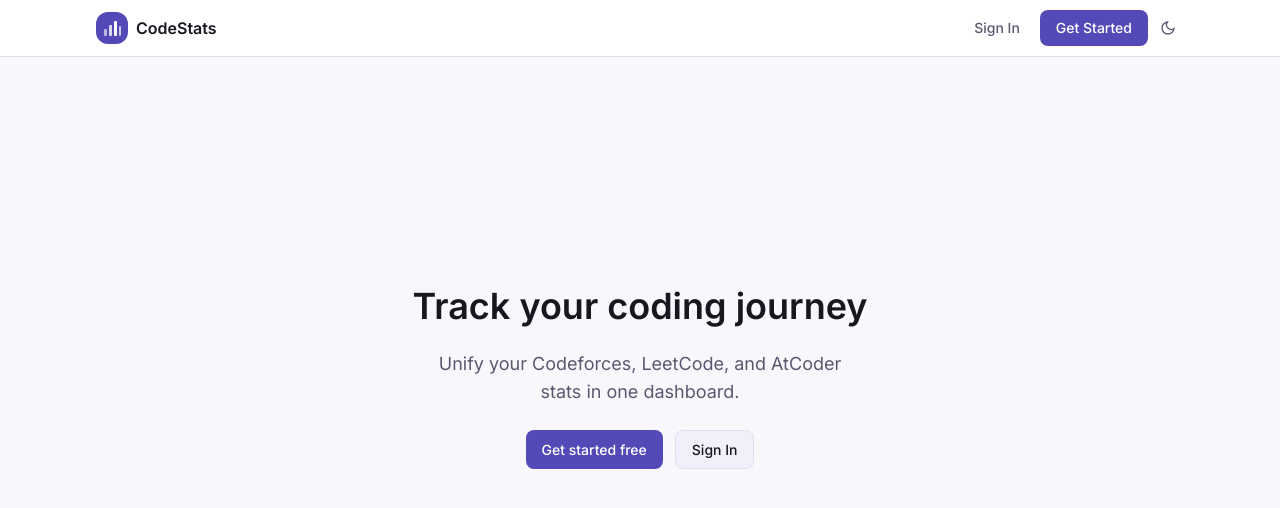
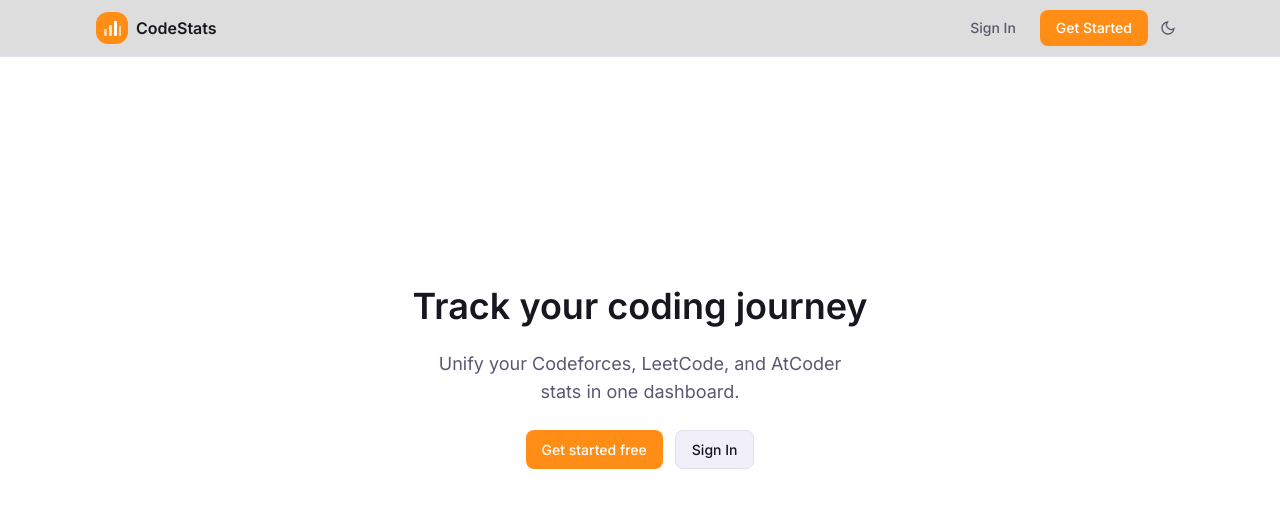
Before and after one commit to aman-shahi-dev/CodeStats, a React (Vite) app in the folder client/: page / in a window 1280 px wide. Shown: the top 508 px of the page. Built offline with nearby package versions, Linux system fonts and the light colour scheme; no server answers.

Commit message:
changed the project theme and defined validators and formatters

```diff
--- a/client/src/components/Navbar.jsx
+++ b/client/src/components/Navbar.jsx
@@ -2,12 +2,12 @@
 import { useAuth } from "../hooks/useAuth";
 import ThemeToggle from "./ui/ThemeToggle";
 import { Link, NavLink, useNavigate } from "react-router-dom";
-import {Logo} from "../components/ui/Logo";
+import { Logo } from "../components/ui/Logo";
 
 const navLinkClass = ({ isActive }) =>
-  `text-sm font-medium transition-colors duration-200 px-3 py-1.5 rounded-lg ${
+  `text-sm font-medium transition-colors duration-200 px-4 py-2 rounded-md ${
     isActive
-      ? "text-[var(--brand)] bg-[var(--brand-subtle)]"
+      ? "text-[var(--text-inverse)] bg-[var(--brand-subtle)]"
       : "text-[var(--text-secondary)] hover:text-[var(--text-primary)] hover:bg-[var(--bg-raised)]"
   }`;
 
--- /dev/null
+++ b/client/src/formatters/formatters.js
@@ -0,0 +1,56 @@
+/*
+  - Format a rating number – adds + prefix for positive deltas
+  e.g. 1847 -> "1847", 120 -> "+120"
+*/
+
+export function formatRating(value, showSign = false) {
+  if (value == null) return "—";
+  return showSign && value > 0 ? `+${value}` : String(value);
+}
+
+/*
+  - Format a large count with K suffix
+  e.g. 1200 -> "1.2K", 500 -> "500"
+*/
+
+export function formatCount(value) {
+  if (value == null) return "–";
+  if (value >= 1000) return `${(value / 1000).toFixed(1)}K`;
+  return String(value);
+}
+
+/*
+  - Format a date string to "March 15, 2026"
+*/
+
+export function FormatDate(dateStr) {
+  if (!dateStr) return "–";
+  return new Date(dateStr).toLocaleDateString("en-US", {
+    month: "short",
+    day: "numeric",
+    year: "numeric",
+  });
+}
+
+/*
+  - Format a Unix timestamp (Codeforces uses these)
+*/
+
+export function FormatUnixDate(timestamp) {
+  if (!timestamp) return "–";
+  return formatDate(new Date(timestamp * 1000));
+}
+
+export function FormatVerdict(verdict) {
+  const map = {
+    OK: { label: "AC", color: "var(--success)" },
+    WRONG_ANSWER: { label: "WA", color: "var(--danger)" },
+    TIME_LIMIT_EXCEEDED: { label: "TLE", color: "var(--warning)" },
+    MEMORY_LIMIT_EXCEEDED: { label: "MLE", color: "var(--warning)" },
+    RUNTIME_ERROR: { label: "RE", color: "var(--danger)" },
+    COMPILATION_ERROR: { label: "CE", color: "var(--danger)" },
+    Accepted: { label: "AC", color: "var(--success)" },
+    "Wrong Answer": { label: "WA", color: "var(--danger)" },
+  };
+  return map[verdict] || { label: verdict, color: "var(--text-tertiary)" };
+}
--- a/client/src/index.css
+++ b/client/src/index.css
@@ -22,15 +22,15 @@
 }
 
 :root {
-  --bg-base: #f8f7fc;
-  --bg-surface: #ffffff;
+  --bg-base: #ffffff;
+  --bg-surface: #dddddd;
   --bg-raised: #f1eff9;
   --bg-sunken: #eceaf6;
 
-  --brand: #534ab7;
-  --brand-hover: #3c3489;
-  --brand-subtle: #eeedfe;
-  --brand-text: #3c3489;
+  --brand: #ff8d16;
+  --brand-hover: #ff8200;
+  --brand-subtle: #fcac59;
+  --brand-text: #000000;
 
   --text-primary: #18171f;
   --text-secondary: #5a5870;
@@ -55,15 +55,15 @@
 }
 
 .dark {
-  --bg-base: #100f1a;
-  --bg-surface: #1a192a;
+  --bg-base: #000000;
+  --bg-surface: #111111;
   --bg-raised: #242338;
   --bg-sunken: #13121f;
 
-  --brand: #7f77dd;
-  --brand-hover: #9089e4;
-  --brand-subtle: #1e1c3a;
-  --brand-text: #afa9ec;
+  --brand: #ff8d16;
+  --brand-hover: #ff8200;
+  --brand-subtle: #fcac59;
+  --brand-text: #fcac59;
 
   --text-primary: #eeedf8;
   --text-secondary: #9e9bb8;
--- /dev/null
+++ b/client/src/validators/validators.js
@@ -0,0 +1,35 @@
+/**
+ * Codeforces handles: 3–24 chars, letters/digits/underscores/hyphens
+ */
+export function isValidCFHandle(handle) {
+  return /^[a-zA-Z0-9_-]{3,24}$/.test(handle);
+}
+
+/**
+ * LeetCode usernames: 1–25 chars, letters/digits/hyphens/underscores
+ */
+export function isValidLCUsername(username) {
+  return /^[a-zA-Z0-9_-]{1,25}$/.test(username);
+}
+
+/**
+ * AtCoder usernames: 3–16 chars, letters/digits/underscores
+ */
+export function isValidACUsername(username) {
+  return /^[a-zA-Z0-9_]{3,16}$/.test(username);
+}
+
+/**
+ * Generic — validate a platform handle by platform key
+ */
+export function validateHandle(platform, handle) {
+  if (!handle || handle.trim() === "") return "Username cannot be empty.";
+  const h = handle.trim();
+  if (platform === "codeforces" && !isValidCFHandle(h))
+    return "Invalid Codeforces handle (3–24 chars, letters/digits/-/_).";
+  if (platform === "leetcode" && !isValidLCUsername(h))
+    return "Invalid LeetCode username (1–25 chars).";
+  if (platform === "atcoder" && !isValidACUsername(h))
+    return "Invalid AtCoder username (3–16 chars).";
+  return null; // valid
+}
```
